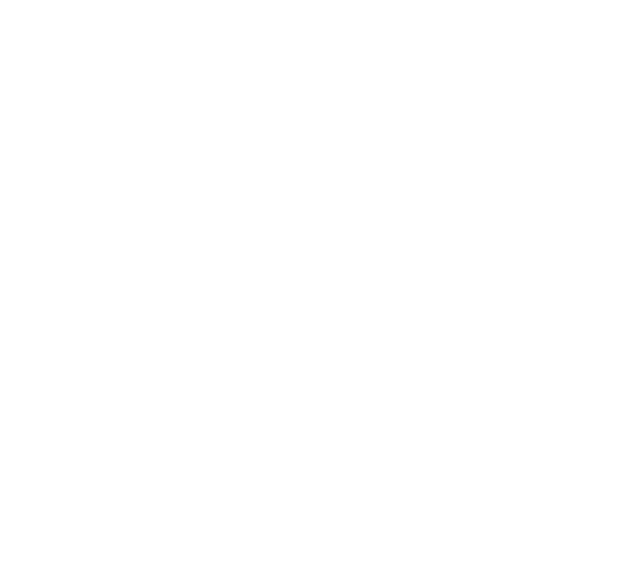
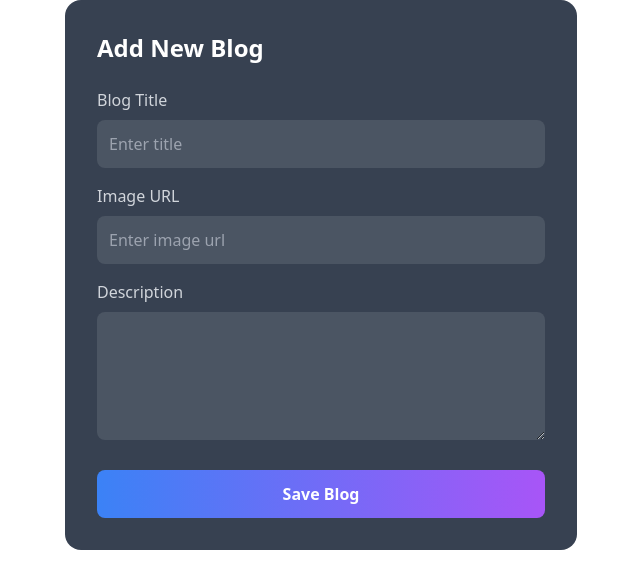
Before and after one commit to rasoulmahjoobi/project-my-weblog, a plain HTML site: page addBlog-page.html in a window 1280 px wide. Shown: the whole page, without its empty margins (319-959 px from the left). Drawn offline with Linux system fonts and the light colour scheme.

Commit message:
addBlog-page created!

```diff
--- a/addBlog-page.html
+++ b/addBlog-page.html
@@ -0,0 +1,49 @@
+<!-- اسم برنج صفحه دوم: html-page2 -->
+
+<!doctype html>
+<html lang="en">
+  <head>
+    <meta charset="UTF-8" />
+    <meta name="viewport" content="width=device-width, initial-scale=1.0" />
+    <title>Add Blog</title>
+    <script src="tailwind.js"></script>
+  </head>
+
+<!-- items-center کار نمیکند -->
+  <body class="flex items-center justify-center">
+    <form class="bg-gray-700 p-8 rounded-2xl w-full max-w-lg">
+      <h2 class="text-white text-2xl font-bold mb-6">Add New Blog</h2>
+
+      <div class="mb-4">
+        <label class="block text-gray-300 mb-2">Blog Title</label>
+        <input
+          type="text"
+          class="w-full bg-gray-600 rounded-lg p-3 text-white"
+          placeholder="Enter title"
+        />
+      </div>
+
+      <div class="mb-4">
+        <label class="block text-gray-300 mb-2">Image URL</label>
+        <input
+          type="text"
+          class="w-full bg-gray-600 rounded-lg p-3 text-white"
+          placeholder="Enter image url"
+        />
+      </div>
+
+      <div class="mb-6">
+        <label class="block text-gray-300 mb-2">Description</label>
+        <textarea
+          class="w-full bg-gray-600 rounded-lg p-3 text-white h-32"
+        ></textarea>
+      </div>
+
+      <button
+        class="w-full bg-gradient-to-r from-blue-500 to-purple-500 text-white pt-3 pb-3 rounded-lg font-bold"
+      >
+        Save Blog
+      </button>
+    </form>
+  </body>
+</html>
```
Also changed, not shown: index.html (+9 -8 lines).
